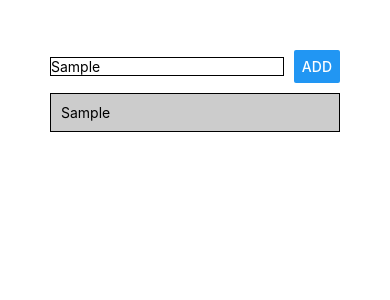
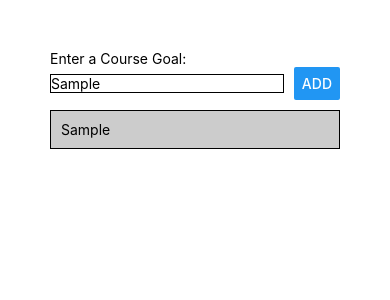
Before and after one commit to japerry911/CourseGoals_RN_Mobile_App, a React Native app: screen / in a window 390 px wide. Both pictures are taken after typing "Sample" into the empty fields and a click on the button "ADD". Shown: the top 300 px of the page. Built offline with nearby package versions, Linux system fonts and the light colour scheme.

Commit message:
Added in GoalInput.js & GoalItem.js

```diff
--- a/App.js
+++ b/App.js
@@ -1,32 +1,23 @@
 import React, { useState } from 'react';
-import { StyleSheet, Text, View, TextInput, Button, FlatList } from 'react-native';
+import { StyleSheet, View, Text, FlatList } from 'react-native';
+import GoalItem from './src/components/GoalItem';
+import GoalInput from './src/components/GoalInput';
 
 export default function App() {
-  const [enteredGoal, setEnteredGoal] = useState('');
   const [courseGoals, setCourseGoals] = useState([]);
 
-  const addGoalHandler = () => {
-    setCourseGoals([...courseGoals, { id: Math.random().toString(), goal: enteredGoal }]);
+  const addGoalHandler = enteredGoal => {
+    setCourseGoals([...courseGoals, { id: (Math.random() * 9999).toString(), goal: enteredGoal }]);
   };
 
   return (
     <View style={styles.mainContainerStyle}>
-      <View style={styles.headerViewStyle}>
-        <TextInput
-          style={styles.headerInputStyle}
-          placeholder='Course Goal'
-          onChangeText={newGoal => setEnteredGoal(newGoal)}
-          value={enteredGoal}
-        />
-        <Button
-          title='ADD'
-          onPress={addGoalHandler}
-        />
-      </View>
+      <Text>Enter a Course Goal:</Text>
+      <GoalInput addGoalHandler={addGoalHandler} />
       <FlatList
         data={courseGoals}
         keyExtractor={goal => goal.id}
-        renderItem={({ item }) => <View style={styles.listItemStyle}><Text>{item.goal}</Text></View>}
+        renderItem={({ item }) => <GoalItem goal={item.goal} />}
       />
     </View>
   );
@@ -35,23 +26,5 @@ export default function App() {
 const styles = StyleSheet.create({
   mainContainerStyle: {
     padding: 50
-  },
-  headerViewStyle: {
-    flexDirection: 'row',
-    justifyContent: 'space-between',
-    alignItems: 'center'
-  },
-  headerInputStyle: {
-    borderColor: 'black',
-    borderWidth: 1,
-    flex: 1,
-    marginRight: 10
-  },
-  listItemStyle: {
-    marginVertical: 10,
-    padding: 10,
-    backgroundColor: '#ccc',
-    borderColor: 'black',
-    borderWidth: 1
   }
 });
--- /dev/null
+++ b/src/components/GoalInput.js
@@ -0,0 +1,37 @@
+import React, { useState } from 'react';
+import { View, TextInput, StyleSheet, Button } from 'react-native';
+
+const GoalInput = ({ addGoalHandler }) => {
+    const [enteredGoal, setEnteredGoal] = useState('');
+
+    return (
+    <View style={styles.headerViewStyle}>
+        <TextInput
+          style={styles.headerInputStyle}
+          placeholder='Course Goal'
+          onChangeText={newGoal => setEnteredGoal(newGoal)}
+          value={enteredGoal}
+        />
+        <Button
+          title='ADD'
+          onPress={() => addGoalHandler(enteredGoal)}
+        />
+    </View>
+    );
+};
+
+const styles = StyleSheet.create({
+    headerViewStyle: {
+        flexDirection: 'row',
+        justifyContent: 'space-between',
+        alignItems: 'center'
+    },
+    headerInputStyle: {
+        borderColor: 'black',
+        borderWidth: 1,
+        flex: 1,
+        marginRight: 10
+    }
+});
+
+export default GoalInput;
--- /dev/null
+++ b/src/components/GoalItem.js
@@ -0,0 +1,22 @@
+import React from 'react';
+import { View, Text, StyleSheet} from 'react-native';
+
+const GoalItem = ({ goal }) => {
+    return (
+        <View style={styles.listItemStyle}>
+            <Text>{goal}</Text>
+        </View>
+    );
+};
+
+const styles = StyleSheet.create({
+    listItemStyle: {
+        marginVertical: 10,
+        padding: 10,
+        backgroundColor: '#ccc',
+        borderColor: 'black',
+        borderWidth: 1
+      }
+});
+
+export default GoalItem;
```
